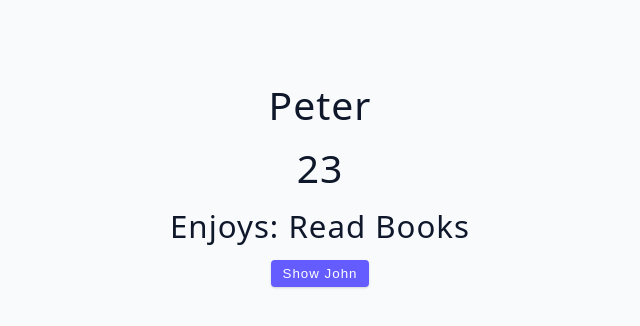
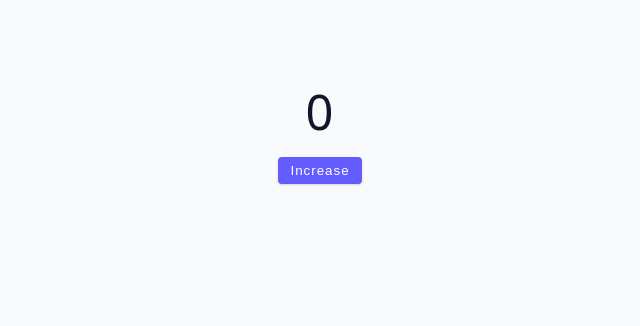
Before and after one commit to Dannizzzzz/03-advanced-react, a React (Vite) app: page / in a window 1280 px wide. Shown: the top 326 px of the page, without its empty margins (320-960 px from the left). Built offline with nearby package versions, Linux system fonts and the light colour scheme.

Commit message:
01-useState/05-useState-gotcha

```diff
--- a/src/App.jsx
+++ b/src/App.jsx
@@ -1,4 +1,4 @@
-import Example from './tutorial/01-useState/04-useState-object';
+import Example from './tutorial/01-useState/05-useState-gotcha';
 
 function App() {
   return (
--- a/src/tutorial/01-useState/05-useState-gotcha.jsx
+++ b/src/tutorial/01-useState/05-useState-gotcha.jsx
@@ -1,5 +1,23 @@
+import { useState } from 'react';
+
 const UseStateGotcha = () => {
-  return <h2>useState "gotcha"</h2>;
+  const [value, setValue] = useState(0);
+  const handleClick = () => {
+    setTimeout(() => {
+      console.log('click the button');
+      setValue((currentState) => {
+        return currentState + 1;
+      });
+    }, 3000);
+  };
+  return (
+    <div>
+      <h1>{value}</h1>
+      <button type="button" onClick={handleClick} className="btn">
+        increase
+      </button>
+    </div>
+  );
 };
 
 export default UseStateGotcha;
```
